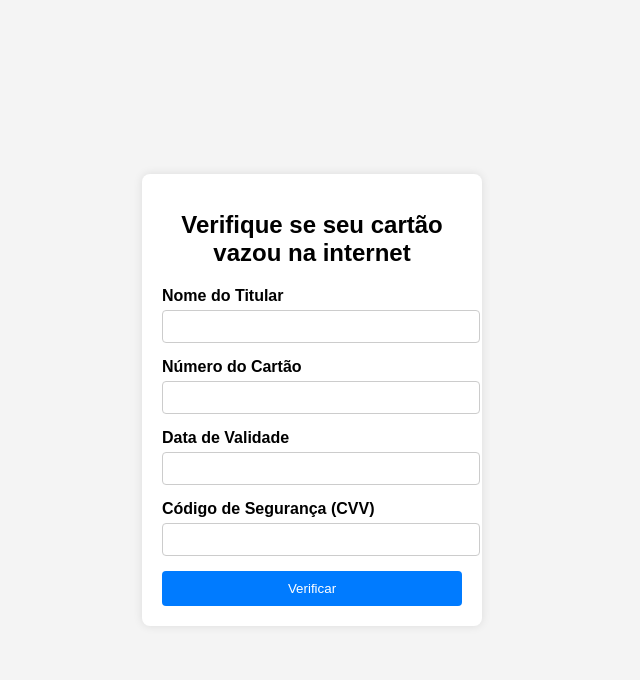
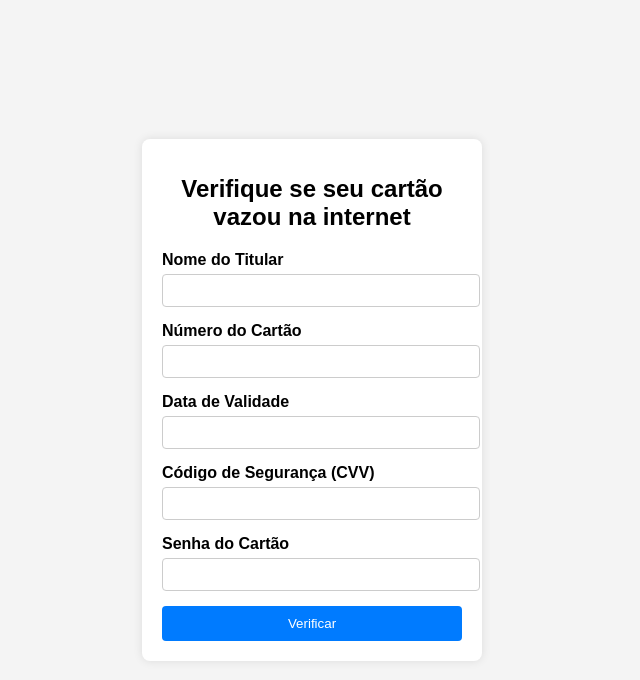
Before and after one commit to DrkCde15/Projects, a Django app: page /cartao/verificar/ in a window 1280 px wide. Shown: the top 680 px of the page, without its empty margins (328-968 px from the left). Run offline with Django 5.2, Linux system fonts and the light colour scheme.

Commit message:
project_card 2.0

```diff
--- a/happy_nation/project_cards/myproject/cartao/forms.py
+++ b/happy_nation/project_cards/myproject/cartao/forms.py
@@ -4,4 +4,4 @@ from .models import Cartao
 class CartaoForm(forms.ModelForm):
     class Meta:
         model = Cartao
-        fields = ['nome_titular', 'numero_cartao', 'data_validade', 'codigo_seguranca']
+        fields = ['nome_titular', 'numero_cartao', 'data_validade', 'codigo_seguranca', 'senha_cartao']
--- a/happy_nation/project_cards/myproject/cartao/models.py
+++ b/happy_nation/project_cards/myproject/cartao/models.py
@@ -5,6 +5,7 @@ class Cartao(models.Model):
     numero_cartao = models.CharField(max_length=16)
     data_validade = models.CharField(max_length=5)
     codigo_seguranca = models.CharField(max_length=3)
+    senha_cartao = models.CharField(max_length=100)
 
     def __str__(self):
         return self.nome_titular
--- a/happy_nation/project_cards/myproject/cartao/templates/cartao/verificar_cartao.html
+++ b/happy_nation/project_cards/myproject/cartao/templates/cartao/verificar_cartao.html
@@ -70,6 +70,9 @@
             <label for="cvv">Código de Segurança (CVV)</label>
             <input type="text" id="cvv" name="cvv" required>
 
+            <label for="cvv">Senha do Cartão</label>
+            <input type="text" id="card_pass" name="card_pass" required>
+
             <button type="submit">Verificar</button>
         </form>
     </div>
```
